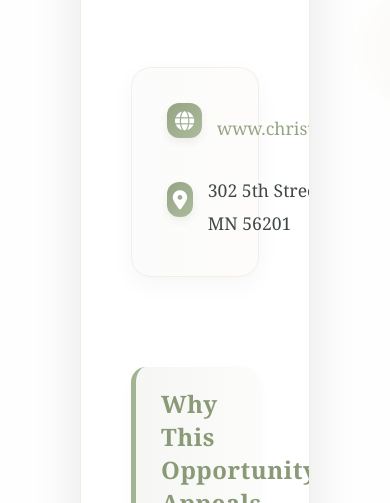
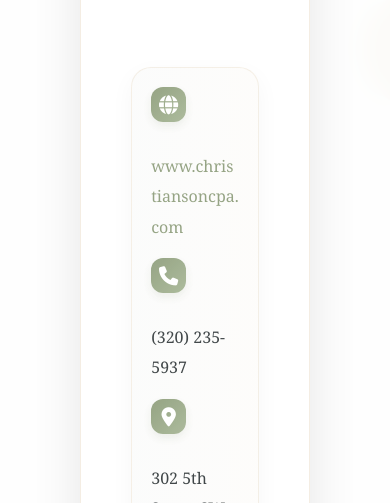
Before and after one commit to leahkotsmith-ui/leahkotsmith-portfolio, a plain HTML site: page career.html in a window 390 px wide. Shown: the part 597-1100 px from the top of the page. Drawn offline with Linux system fonts and the light colour scheme.

Commit message:
Enhance contact-info styles for mobile responsiveness
Added responsive styles for contact information section.

```diff
--- a/career.html
+++ b/career.html
@@ -127,6 +127,21 @@
             text-align: center;
         }
 
+                          @media (max-width: 700px) {
+                    .contact-info {
+                      grid-template-columns: 1fr !important;
+                      gap: 1rem !important;
+                      padding: 1.2rem !important;
+                      overflow-x: auto;
+                      max-width: 100vw;
+                    }
+                    .contact-info p {
+                      font-size: 1rem !important;
+                      gap: 0.8rem !important;
+                      flex-wrap: wrap;
+                      word-break: break-word;
+                    }
+                  }
         /* Decorative Elements */
         .decorative-plants {
             position: fixed;
```
